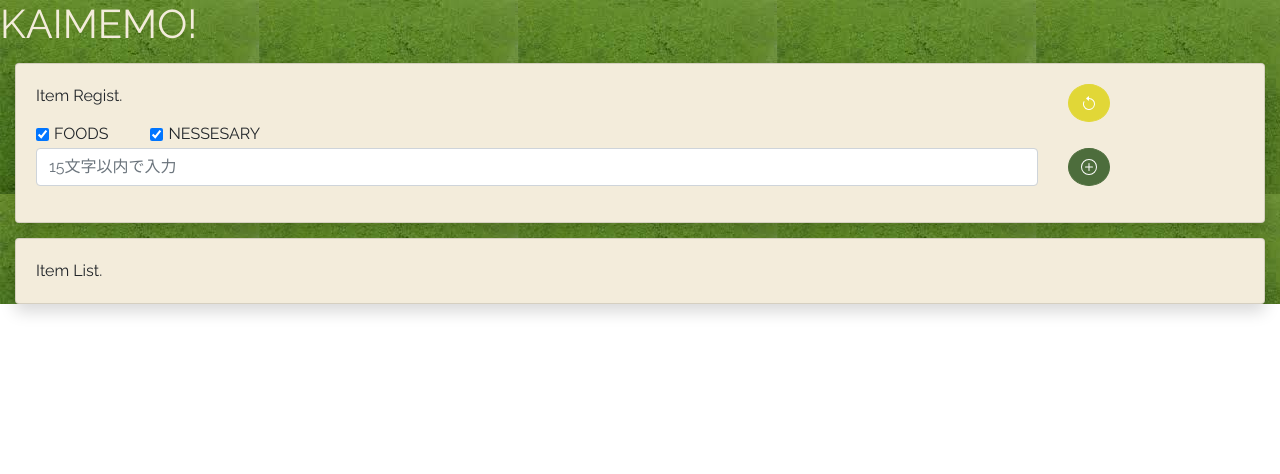
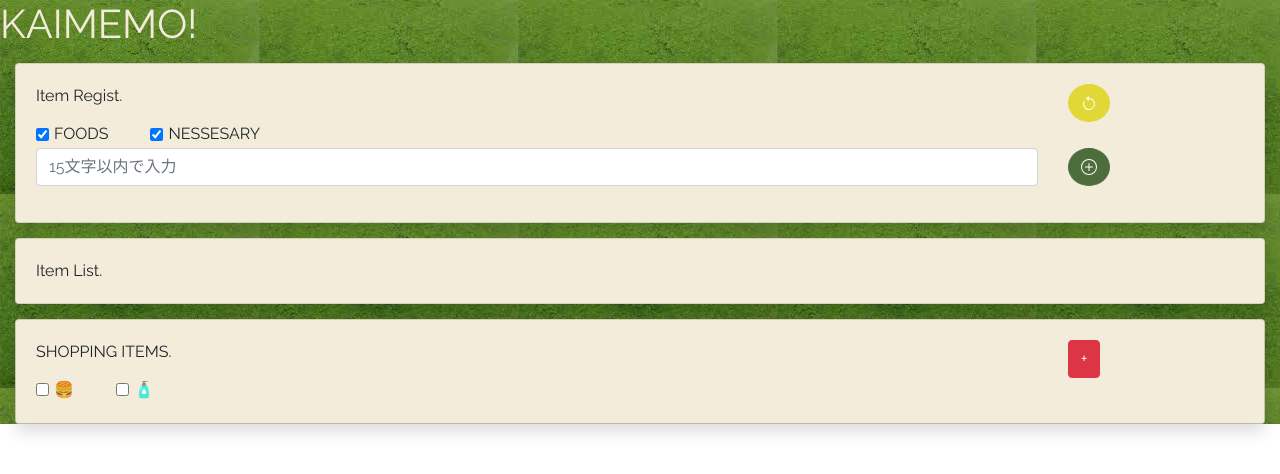
Before and after one commit to myantyuWorld/kaimemo, a Vue app: page / in a window 1280 px wide. Shown: the top 474 px of the page. Built offline with nearby package versions, Linux system fonts and the light colour scheme.

Commit message:
goodlist modify

```diff
--- a/src/components/GoodsList.vue
+++ b/src/components/GoodsList.vue
@@ -1,43 +1,50 @@
 <template>
-    <div class="card mt-2 shadow">
-        <div class="card-body">
-
+    <div class="mt-2">
+        <div class="card">
+            <div class="card-body shadow">
                 <div class="row">
-                <h3>SHOPPING ITEMS.</h3>
+                    <div class="col">
+                        SHOPPING ITEMS.
+                    </div>
+                    <div class="col"></div>
+                    <div class="col-2">
                         <button class="btn btn-danger">+</button>
+                    </div>
                 </div>
                 <div class="row">
                     <div class="col-auto">
                         <div class="form-check form-check-inline">
                             <input class="form-check-input" type="checkbox">
-                        <label class="form-check-label" for="inlineCheckbox1">FOODS</label>
+                            <label class="form-check-label" for="inlineCheckbox1">🍔</label>
                         </div>
                     </div>
                     <div class="col-auto">
                         <div class="form-check form-check-inline">
                             <input class="form-check-input" type="checkbox">
-                        <label class="form-check-label" for="inlineCheckbox2">NESSESARY</label>
+                            <label class="form-check-label" for="inlineCheckbox2">🧴</label>
                         </div>
                     </div>
                 </div>
-
-            <!-- // 買い物一覧 -->
-            <!-- <GoodsListItem></GoodsListItem>
-            <GoodsListItem></GoodsListItem>
-            <GoodsListItem></GoodsListItem>
-            <GoodsListItem></GoodsListItem> -->
                 <div class="" v-for="item in memoListRef" :key="item.id">
                     <div class="row">
-                    <div class="col-auto">
-                        <input type="checkbox" class="check"/>
-                    </div>
-                    <div class="col-auto">
+                        <div class="col">
+                            <input type="checkbox" class="check" />
                             <label>{{ item.memo}}</label>
                         </div>
-                    <div class="col-auto">
-                        <button class="btn btn-info">編</button>
-                        <button class="btn btn-danger">削</button>
+                        <div class="col-2">
+                            <EditButton @edit-click="showMemo(item.id)" :is-edit="true"></EditButton>
                         </div>
+                        <div class="col-2">
+                            <BaseButton color="btn-danger rounded-circle" @on-click="deleteGoods(item.id)">
+                                <svg xmlns="http://www.w3.org/2000/svg" width="16" height="16" fill="currentColor"
+                                    class="bi bi-trash3" viewBox="0 0 16 16">
+                                    <path fill-rule="evenodd"
+                                        d="M6.5 1a.5.5 0 0 0-.5.5v1h4v-1a.5.5 0 0 0-.5-.5h-3ZM11 2.5v-1A1.5 1.5 0 0 0 9.5 0h-3A1.5 1.5 0 0 0 5 1.5v1H2.506a.58.58 0 0 0-.01 0H1.5a.5.5 0 0 0 0 1h.538l.853 10.66A2 2 0 0 0 4.885 16h6.23a2 2 0 0 0 1.994-1.84l.853-10.66h.538a.5.5 0 0 0 0-1h-.995a.59.59 0 0 0-.01 0H11Zm1.958 1H3.042l.846 10.58a1 1 0 0 0 .997.92h6.23a1 1 0 0 0 .997-.92l.846-10.58Zm-7.487 1a.5.5 0 0 1 .528.47l.5 8.5a.5.5 0 0 1-.998.06L5 5.03a.5.5 0 0 1 .47-.53Zm5.058 0a.5.5 0 0 1 .47.53l-.5 8.5a.5.5 0 1 1-.998-.06l.5-8.5a.5.5 0 0 1 .528-.47ZM8 4.5a.5.5 0 0 1 .5.5v8.5a.5.5 0 0 1-1 0V5a.5.5 0 0 1 .5-.5Z" />
+                                </svg>
+                            </BaseButton>
+                        </div>
+                    </div>
+                    <hr />
                 </div>
             </div>
 
@@ -50,9 +57,11 @@
 <script setup>
 // import GoodsListItem from './GoodsListItem.vue';
 import { ref } from 'vue';
+import BaseButton from './BaseButton.vue'
+import EditButton from './EditButton.vue';
 
 const memoListRef = ref([])
-    const ls  = localStorage.memoList
+const ls = localStorage.memoList
 memoListRef.value = ls ? JSON.parse(ls) : [];
 
 </script>
--- a/src/components/GoodsRegistForm.vue
+++ b/src/components/GoodsRegistForm.vue
@@ -81,6 +81,7 @@
             </div>
         </div>
     </div>
+    <GoodsList/>
 </template>
 
 <script setup>
@@ -88,6 +89,7 @@ import { ref } from 'vue';
 import { useMemoList } from '../composables/useMemoList'
 import BaseButton from './BaseButton.vue'
 import EditButton from './EditButton.vue';
+import GoodsList from './GoodsList.vue';
 
 const memoRef = ref('')
 const foodCheckRef = ref(true)
@@ -101,15 +103,6 @@ const {
     del,
     check,
 } = useMemoList()
-
-// -----
-const test = () => {
-    console.log("call test!")
-}
-
-
-
-// -----
 
 const initRegist = () => {
     isEditRef.value = false
```
Lines whose indentation alone changed are shown as unchanged.
